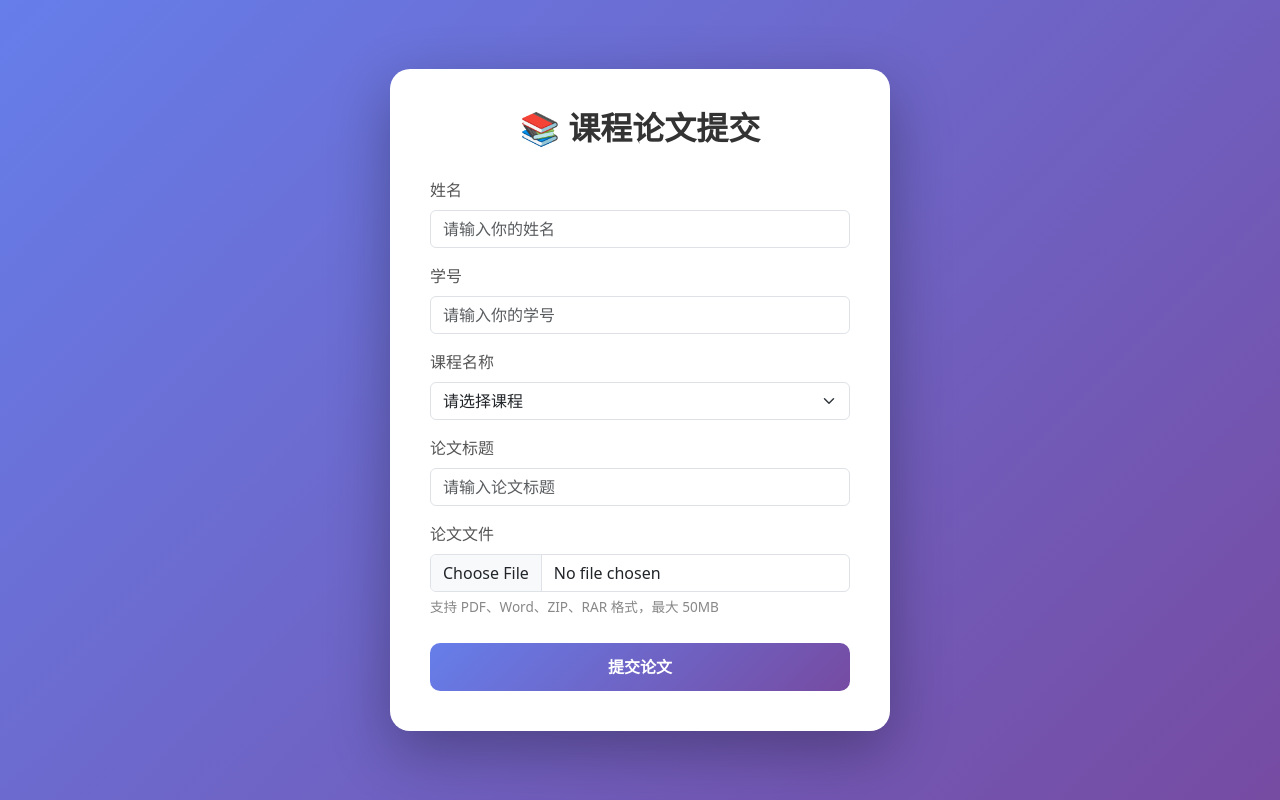
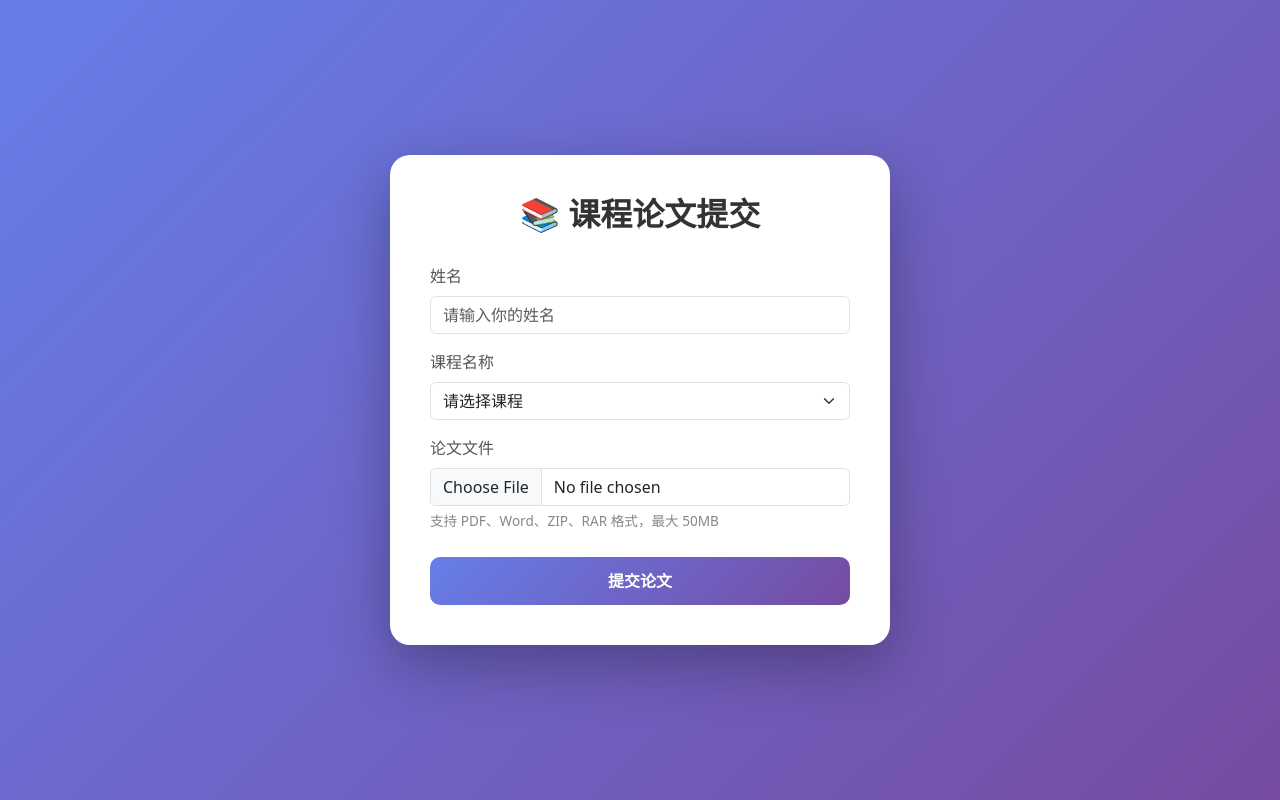
Before and after one commit to 1149866456-wq/course-paper-system, a Flask app: page / in a window 1280 px wide. Run offline with Flask 3, Linux system fonts and the light colour scheme; data comes from the database, SQL or seed files in the repository.

Commit message:
feat: simplify upload form - remove student_id and title fields

```diff
--- a/app.py
+++ b/app.py
@@ -141,14 +141,12 @@ def index():
 @app.route("/submit", methods=["POST"])
 def submit():
     name = request.form.get("name", "").strip()
-    student_id = request.form.get("student_id", "").strip()
     course_id = request.form.get("course_id", "").strip()
-    title = request.form.get("title", "").strip()
     file = request.files.get("file")
 
     # Validation
-    if not all([name, student_id, course_id, title, file]):
-        flash("请填写所有字段并上传文件", "error")
+    if not all([name, course_id, file]):
+        flash("请填写姓名、选择课程并上传文件", "error")
         return redirect(url_for("index"))
 
     if not allowed_file(file.filename):
@@ -157,17 +155,18 @@ def submit():
 
     db = get_db()
 
-    # Verify student exists
+    # Verify student exists by name only
     student = db.execute(
-        "SELECT id FROM students WHERE name = ? AND student_id = ?",
-        (name, student_id),
+        "SELECT id, student_id FROM students WHERE name = ?",
+        (name,),
     ).fetchone()
 
     if not student:
-        flash("姓名或学号不正确，请核对后重试", "error")
+        flash("姓名不存在，请核对后重试", "error")
         return redirect(url_for("index"))
 
     student_id_db = student["id"]
+    student_id_original = student["student_id"]
     course_id_int = int(course_id)
 
     # Check duplicate submission
@@ -188,12 +187,13 @@ def submit():
 
     timestamp = datetime.now().strftime("%Y%m%d_%H%M%S")
     safe_filename = secure_filename(file.filename)
-    filename = f"{student_id}_{timestamp}_{safe_filename}"
+    filename = f"{student_id_original}_{timestamp}_{safe_filename}"
     filepath = os.path.join(upload_dir, filename)
     file.save(filepath)
 
-    # Save to database
+    # Save to database (title is auto-generated from filename)
     submit_time = datetime.now().strftime("%Y-%m-%d %H:%M:%S")
+    title = os.path.splitext(safe_filename)[0]
     db.execute(
         "INSERT INTO submissions (student_id, course_id, title, filename, submit_time) VALUES (?, ?, ?, ?, ?)",
         (student_id_db, course_id_int, title, filename, submit_time),
--- a/templates/upload.html
+++ b/templates/upload.html
@@ -77,11 +77,6 @@
             </div>
 
             <div class="mb-3">
-                <label class="form-label">学号</label>
-                <input type="text" class="form-control" name="student_id" required placeholder="请输入你的学号">
-            </div>
-
-            <div class="mb-3">
                 <label class="form-label">课程名称</label>
                 <select class="form-select" name="course_id" required>
                     <option value="">请选择课程</option>
@@ -89,11 +84,6 @@
                     <option value="{{ course.id }}">{{ course.name }}（截止：{{ course.deadline }}）</option>
                     {% endfor %}
                 </select>
-            </div>
-
-            <div class="mb-3">
-                <label class="form-label">论文标题</label>
-                <input type="text" class="form-control" name="title" required placeholder="请输入论文标题">
             </div>
 
             <div class="mb-3">
```
